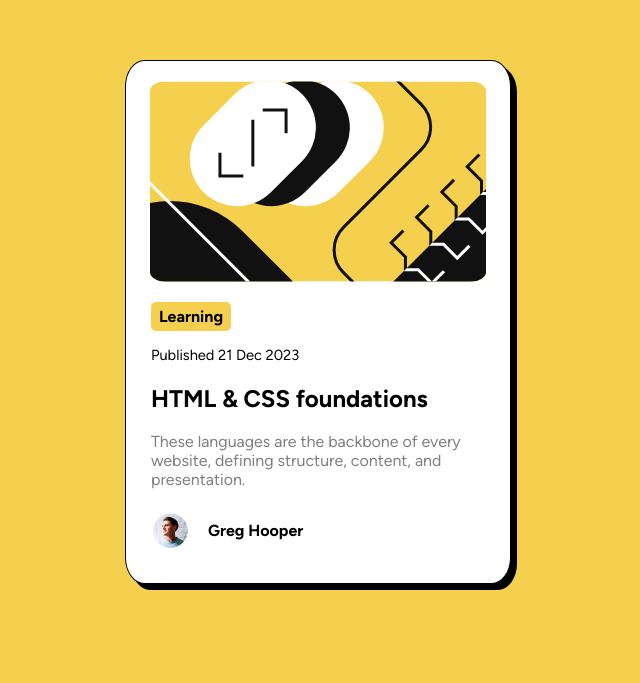
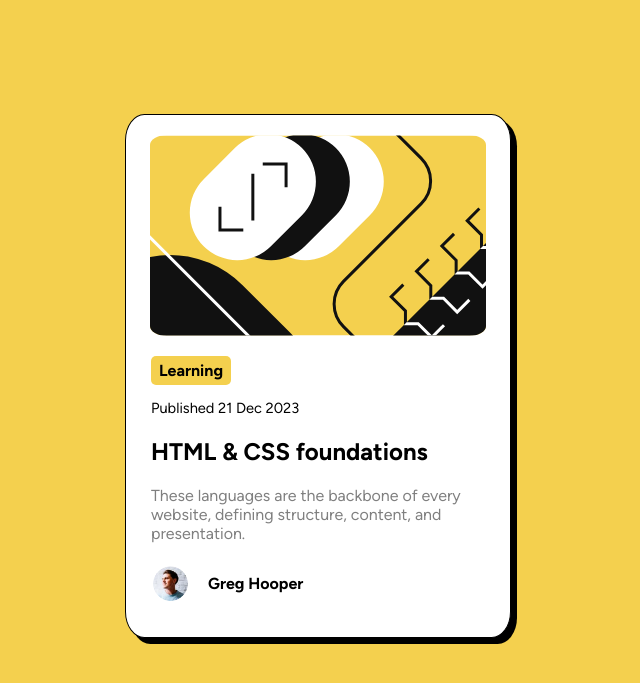
Before and after one commit to MatthewPCope/Blog_Preview_Card, a plain HTML site: page index.html in a window 1280 px wide. Shown: the part 125-808 px from the top of the page, without its empty margins (322-962 px from the left). Drawn offline with Linux system fonts and the light colour scheme.

Commit message:
changed height

```diff
--- a/style.css
+++ b/style.css
@@ -2,13 +2,22 @@
     font-family: 'Figtree';
     src: url(assets/fonts/Figtree-VariableFont_wght.ttf);
 }
+html{
+    height: 100%;
+    margin: 0;
+    padding: 0;
+}
 body{
+    height:100%;
     background-color: #f4d04e;
     font-family: "Figtree";
+    display: flex;
+    align-items: center;
+    justify-content: center;
+    overflow: hidden;
 }
 .container{
-    margin: 0px auto;
-    width: 384px;
+    max-width: 384px;
     height:522px;
     border: 1px solid black;
     border-radius: 5%;
@@ -19,6 +28,7 @@ body{
 .container:hover{
     box-shadow: black 12px 12px;
 }
+
 img{
     margin:20px;
     border-radius: 5%;
```
